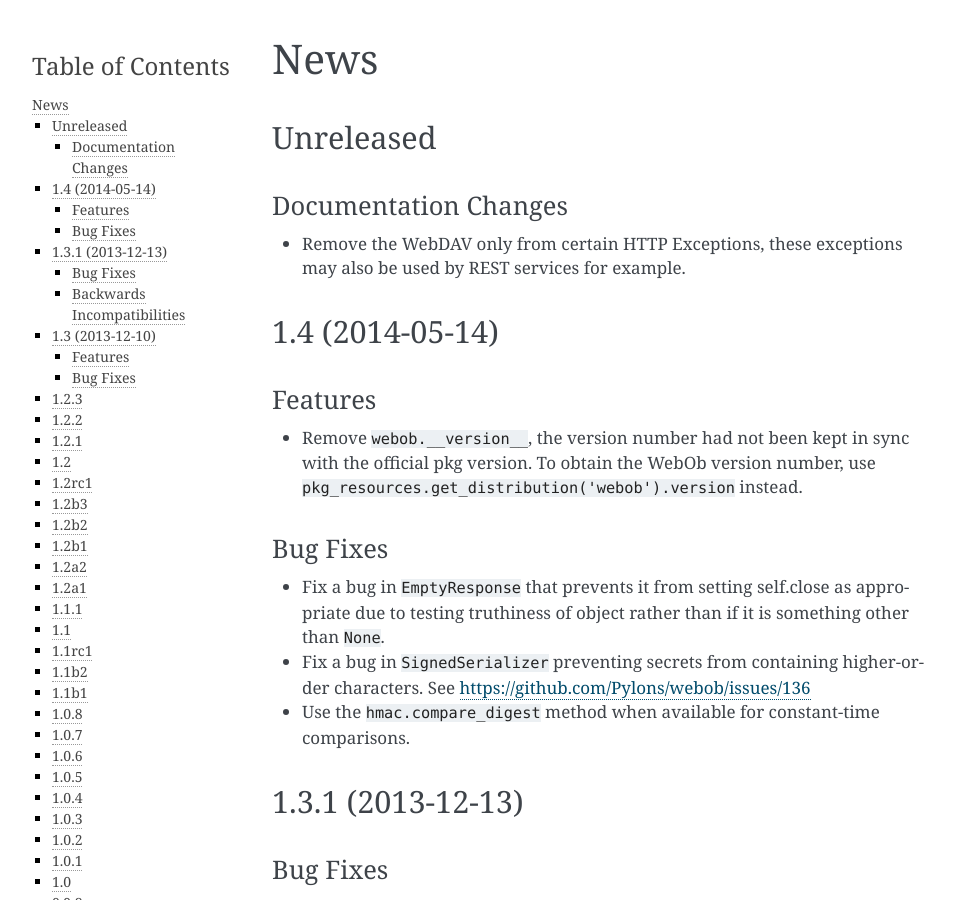
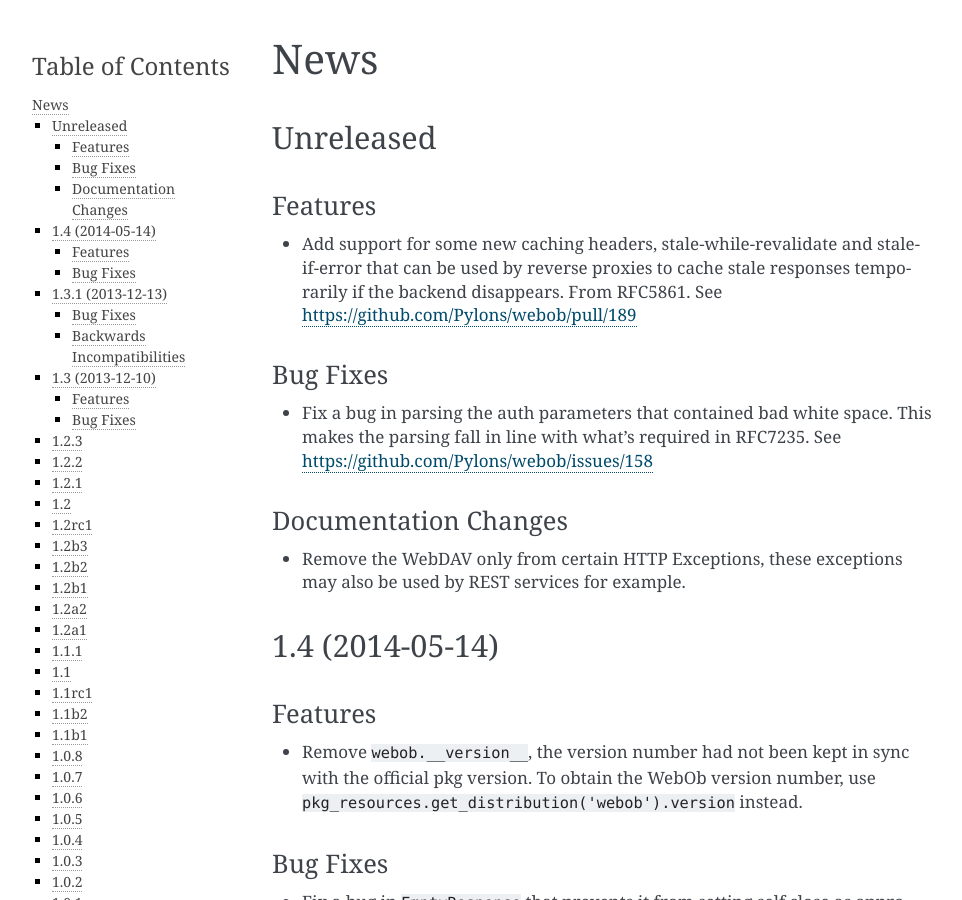
Before and after one commit to Pylons/webob, a Sphinx documentation site: the page built from docs/news.txt, in a window 1280 px wide and 900 px high. Shown: the whole window, without its empty margins (148-1110 px from the left). Built offline with Sphinx 7.4.7, drawn with Linux system fonts in a browser that asks for light colours.

Commit message:
Update news with latest changes

```diff
--- a/docs/news.txt
+++ b/docs/news.txt
@@ -3,6 +3,21 @@
 
 Unreleased
 ----------
+
+Features
+~~~~~~~~
+
+- Add support for some new caching headers, stale-while-revalidate and
+  stale-if-error that can be used by reverse proxies to cache stale responses
+  temporarily if the backend disappears. From RFC5861. See
+  https://github.com/Pylons/webob/pull/189
+
+Bug Fixes
+~~~~~~~~~
+
+- Fix a bug in parsing the auth parameters that contained bad white space. This
+  makes the parsing fall in line with what's required in RFC7235. See
+  https://github.com/Pylons/webob/issues/158
 
 Documentation Changes
 ~~~~~~~~~~~~~~~~~~~~~
```
